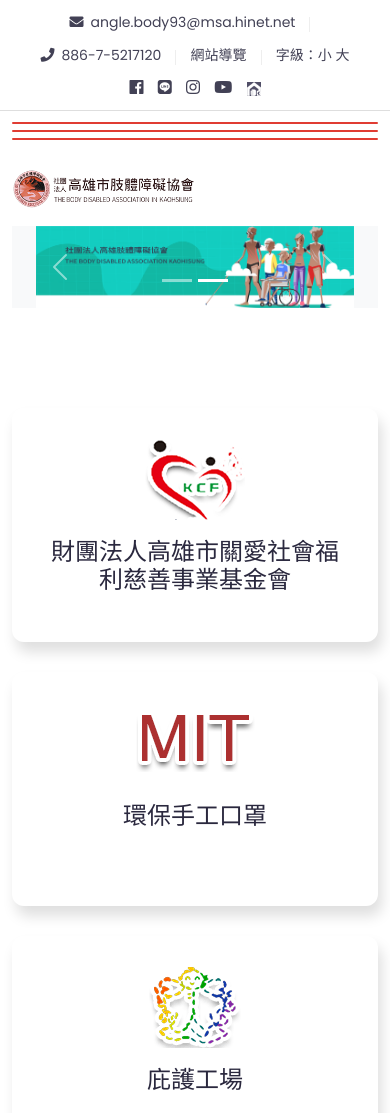
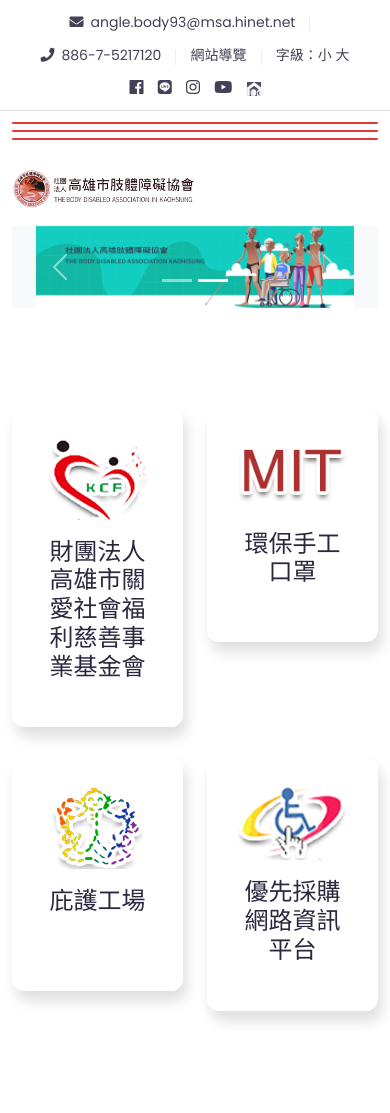
Before and after one commit to kaohsiungpia/kpia, a plain HTML site: page index.html in a window 390 px wide. Shown: the top 1113 px of the page. Drawn offline with Linux system fonts and the light colour scheme.

Commit message:
modify:首頁mit口罩4區塊縮小手機版變2塊

```diff
--- a/index.html
+++ b/index.html
@@ -208,7 +208,7 @@
     <section id="home_five_card_area" class="section_padding">
         <div class="container">
             <div class="row">
-                <div class="col-lg-3 col-md-6 col-sm-12">
+                <div class="col-lg-3 col-md-6 col-sm-6 col-6">
                     <a href="http://kcf.yitungtech.com.tw:8080/" target="_blank">
                         <div class="card_five_wrapper">
                             <img src="assets/img/rlant.png" alt="icon">
@@ -216,7 +216,7 @@
                         </div>
                     </a>
                 </div>
-                <div class="col-lg-3 col-md-6 col-sm-12">
+                <div class="col-lg-3 col-md-6 col-sm-6 col-6">
                     <a href="mit.html">
                         <div class="card_five_wrapper">
                             <img src="assets/img/child.png" alt="icon">
@@ -224,7 +224,7 @@
                         </div>
                     </a>
                 </div>
-                <div class="col-lg-3 col-md-6 col-sm-12">
+                <div class="col-lg-3 col-md-6 col-sm-6 col-6">
                     <a href="workshop.html">
                         <div class="card_five_wrapper">
                             <img src="assets/img/heart.png" alt="icon">
@@ -232,7 +232,7 @@
                         </div>
                     </a>
                 </div>
-				<div class="col-lg-3 col-md-6 col-sm-12">
+				<div class="col-lg-3 col-md-6 col-sm-6 col-6">
                     <a href="#!">
                         <div class="card_five_wrapper">
 							<img src="assets/img/plant.png" alt="icon">
```
